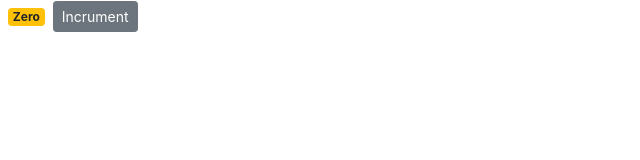
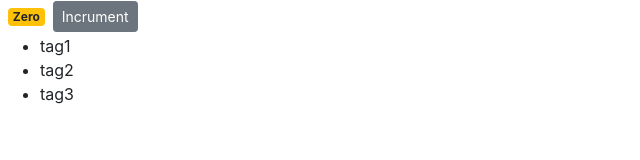
Before and after one commit to m7asanain/reactjs, a React (Create React App) app: page / in a window 1280 px wide. Shown: the top 160 px of the page, without its empty margins (0-640 px from the left). Built offline with nearby package versions, Linux system fonts and the light colour scheme.

Commit message:
rendering lists

```diff
--- a/src/components/counter.jsx
+++ b/src/components/counter.jsx
@@ -3,16 +3,15 @@
 class Counter extends Component {
   state = {
     count: 0,
+    tags: ['tag1', 'tag2', 'tag3'],
   };
 
   render() {
-    // let classes = 'badge m-2 badge-';
-    // classes += this.state.count === 0 ? 'warning' : 'primary';
-
     return  (
       <React.Fragment>
         <span className={this.getBadgeClasses()}>{this.formatCounter()}</span>
         <button className='btn btn-sm btn-secondary'>Incrument</button>
+        <ul>{this.state.tags.map(tag => <li key={tag}>{tag}</li>)}</ul>
       </React.Fragment>
     )
   }
```
